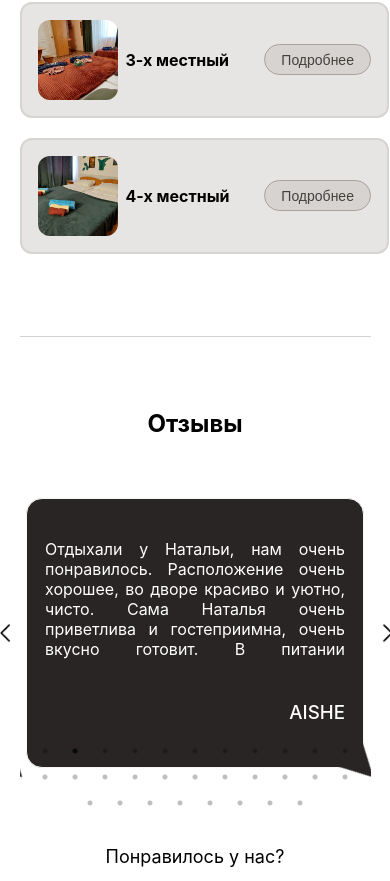
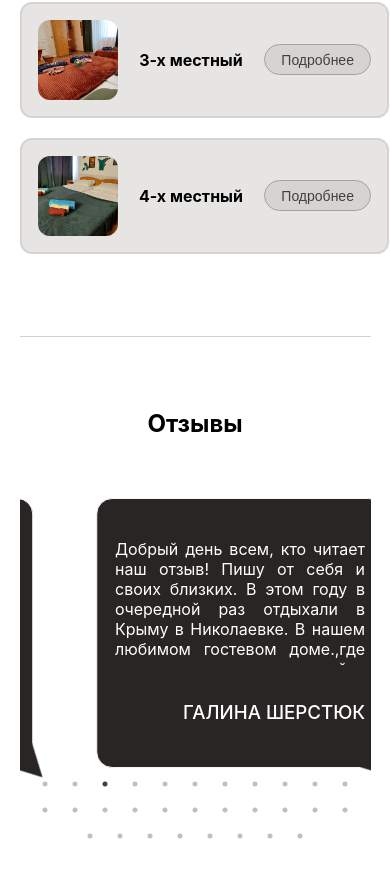
Before and after one commit to IgorPasichnik/Guest-Home, a React (Create React App) app: page / in a window 390 px wide. Shown: the part 3523-4404 px from the top of the page. Built offline with nearby package versions, Linux system fonts and the light colour scheme; a web font is replaced by a local one.

Commit message:
part3 edit

```diff
--- a/src/App.scss
+++ b/src/App.scss
@@ -36,3 +36,14 @@
     transform: rotate(360deg);
   }
 }
+
+.slick-slide {
+  display: flex !important;
+  justify-content: center !important;
+}
+
+// Общие стили для точек (пагинации)
+.slick-dots {
+  position: relative !important;
+  top: -20px;
+}
--- a/src/UI/header/links.module.scss
+++ b/src/UI/header/links.module.scss
@@ -42,7 +42,7 @@
   }
 
   .logo img {
-    width: 40px;
+    width: 35px;
     height: auto;
     transition: all 0.3s ease-in-out;
   }
--- a/src/components/cardApartamens/CardApartamens.module.scss
+++ b/src/components/cardApartamens/CardApartamens.module.scss
@@ -3,13 +3,13 @@
   padding: 1.5rem;
   background-color: #e7e5e4;
   width: 280px;
-  max-width: 100%;
   border-radius: 0.75rem;
   border: 2px solid #d6d3d1;
   display: flex;
   flex-direction: column;
   justify-content: space-between;
-  gap: 0.5rem;
+  align-items: center;
+  gap: 1.25rem;
   transition: all 0.5s ease-in-out;
 
   &:hover {
@@ -27,18 +27,18 @@
   .cardContent {
     flex-grow: 1;
     display: flex;
-    align-items: center;
-    justify-content: space-between;
-    gap: 1rem;
+    flex-direction: column;
+    gap: 1.25rem;
     width: 100%;
 
     h3 {
+      margin: 0;
       font-size: 1.25rem;
       flex-shrink: 1;
     }
 
     p {
-      display: none;
+      margin: 0;
     }
   }
 
@@ -60,6 +60,15 @@
         border-color: #009142;
         color: white;
       }
+    }
+  }
+
+  @media (min-width: 1024px) and (max-width: 1200px) {
+    width: 220px;
+    gap: 0.5rem;
+
+    .cardContent {
+      gap: 0.5rem;
     }
   }
 
@@ -92,7 +101,7 @@
 
   @media (max-width: 1024px) {
     width: 95%;
-    max-width: 400px;
+    max-width: 350px;
 
     &:hover {
       transform: scale(1);
--- a/src/components/cardReviews/CardReviews.module.scss
+++ b/src/components/cardReviews/CardReviews.module.scss
@@ -47,11 +47,22 @@
     width: 250px;
     height: 220px;
     margin: 20px auto;
-    border: 1px solid #f5f5f4;
 
     .triangle::before {
       top: 60px;
-      left: 549px;
+
+      left: 246px;
+    }
+  }
+
+  @media (max-width: 768px) {
+    font-size: 1rem;
+    margin: 20px 0;
+    width: 250px;
+
+    .triangle::before {
+      top: 68px;
+      left: 250px;
     }
   }
 }
--- a/src/components/reviews/Reviews.module.scss
+++ b/src/components/reviews/Reviews.module.scss
@@ -5,6 +5,20 @@
   align-items: center;
   gap: 2.5rem;
   padding: 4rem 0;
+
+  @media (max-width: 768px) {
+    h2 {
+      font-size: 1rem;
+    }
+
+    .slick-prev {
+      left: -50px;
+    }
+
+    .slick-next {
+      right: -50px;
+    }
+  }
 
   h2 {
     font-size: 1.5rem;
@@ -14,7 +28,7 @@
   .reviewsContent {
     width: 90%;
     max-width: 1500px;
-    padding: 0 1rem;
+    padding: 0;
   }
 
   .reviewsSlider {
@@ -41,7 +55,7 @@
     gap: 1rem;
 
     p {
-      font-size: 18px;
+      font-size: 1rem;
     }
 
     button {
--- a/src/components/reviews/index.tsx
+++ b/src/components/reviews/index.tsx
@@ -31,6 +31,7 @@ const SamplePrevArrow: React.FC<ArrowProps> = ({ className, onClick }) => (
 );
 
 const Reviews: React.FC = () => {
+  const [isMobile, setIsMobile] = useState(window.innerWidth <= 768);
   const [slidesToShow, setSlidesToShow] = useState(3);
 
   const updateSlidesToShow = () => {
@@ -43,6 +44,15 @@ const Reviews: React.FC = () => {
       setSlidesToShow(3);
     }
   };
+
+  useEffect(() => {
+    const handleResize = () => {
+      setIsMobile(window.innerWidth <= 768);
+    };
+
+    window.addEventListener("resize", handleResize);
+    return () => window.removeEventListener("resize", handleResize);
+  }, []);
 
   useEffect(() => {
     updateSlidesToShow();
@@ -58,10 +68,10 @@ const Reviews: React.FC = () => {
     slidesToShow,
     slidesToScroll: 1,
     autoplay: true,
-    autoplaySpeed: 5000,
+    autoplaySpeed: isMobile ? 3000 : 5000,
     focusOnSelect: true,
-    nextArrow: <SampleNextArrow />,
-    prevArrow: <SamplePrevArrow />,
+    nextArrow: isMobile ? undefined : <SampleNextArrow />,
+    prevArrow: isMobile ? undefined : <SamplePrevArrow />,
   };
 
   return (
```
